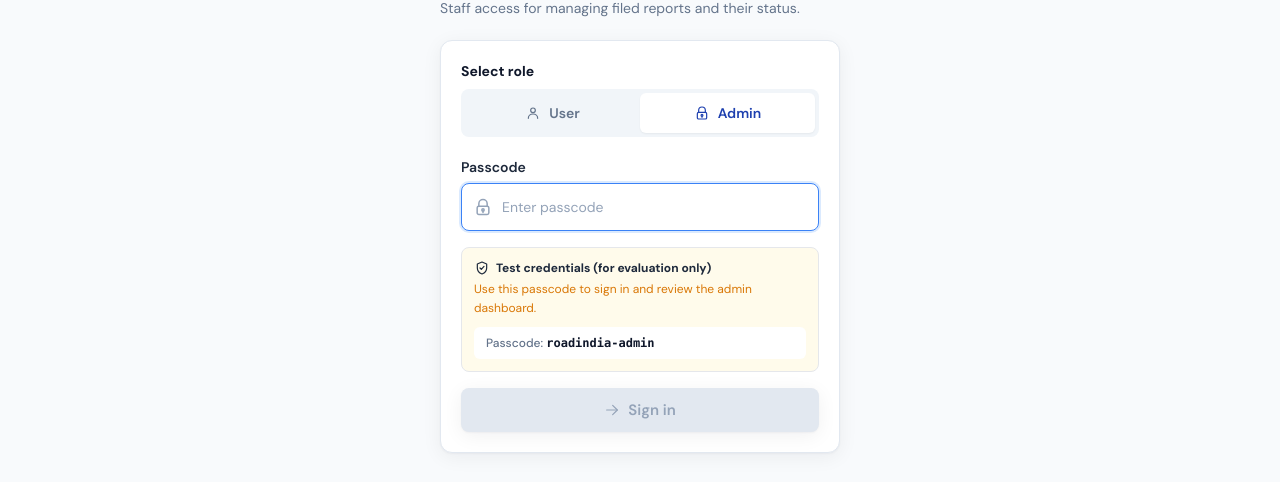
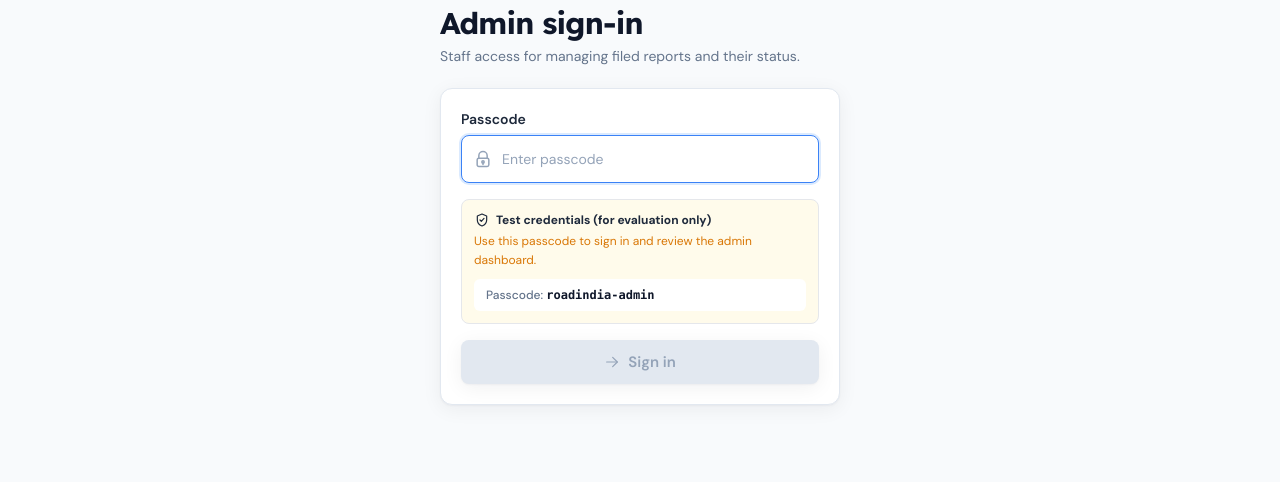
Before and after one commit to Instigo5483/Road-India, a React (Vite) app: page /admin/login in a window 1280 px wide. Shown: the part 221-703 px from the top of the page. Built offline with nearby package versions, Linux system fonts and the light colour scheme; no server answers; the database is empty.

Commit message:
Fixed Admin Login Screen

```diff
--- a/src/pages/AdminLogin.jsx
+++ b/src/pages/AdminLogin.jsx
@@ -12,7 +12,6 @@ import {
   IconChevronLeft,
   IconLockCloud,
   IconShieldCheck,
-  IconUser,
 } from '../components/Icons'
 
 export default function AdminLogin() {
@@ -69,17 +68,7 @@ export default function AdminLogin() {
         </div>
 
         <motion.section initial={{ opacity: 0, y: 12 }} animate={{ opacity: 1, y: 0 }} className="rounded-xl border border-ink-200 bg-white p-4 shadow-card sm:p-5">
-          <p className="mb-2 text-sm font-bold text-ink-900">{t('auth.role.select')}</p>
-          <div className="grid grid-cols-2 rounded-lg bg-ink-100 p-1">
-            <button type="button" onClick={() => navigate('/login')} className="flex h-10 items-center justify-center gap-2 rounded-md text-sm font-semibold text-ink-500 transition-colors hover:text-ink-900">
-              <IconUser className="h-4 w-4" /> {t('auth.role.user.label')}
-            </button>
-            <button type="button" className="flex h-10 items-center justify-center gap-2 rounded-md bg-white text-sm font-semibold text-brand-800 shadow-sm">
-              <IconLockCloud className="h-4 w-4" /> {t('auth.role.admin.label')}
-            </button>
-          </div>
-
-          <form onSubmit={handleSubmit} className="mt-5 space-y-4">
+          <form onSubmit={handleSubmit} className="space-y-4">
             <label className="block">
               <span className="mb-1.5 block text-sm font-semibold text-ink-800">{t('admin.login.passcodeLabel')}</span>
               <div className="relative">
```
